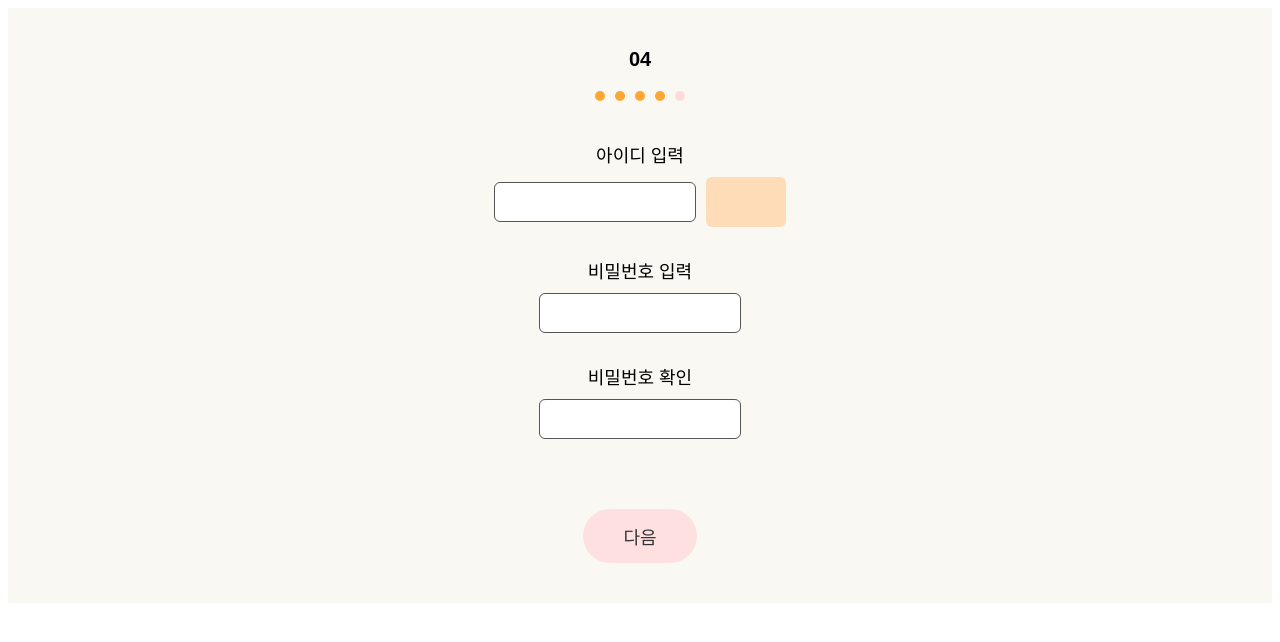
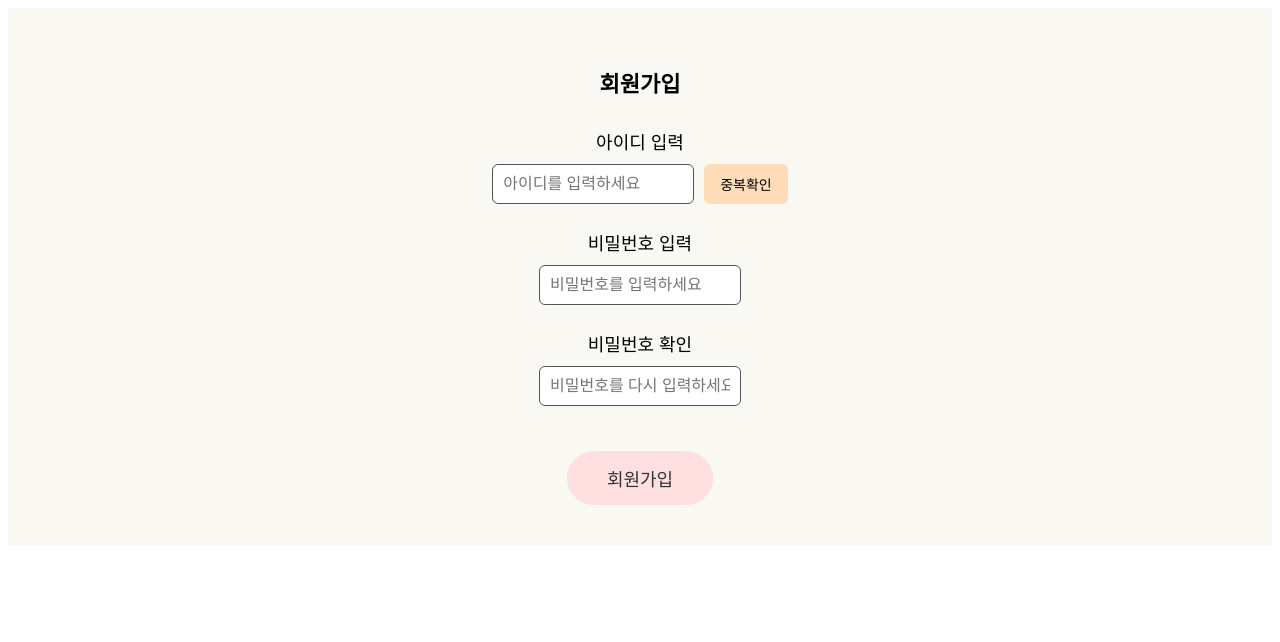
Before and after one commit to elroi773/Np_project, a Vue app in the folder np-project/: page /join4 in a window 1280 px wide. Shown: the top 642 px of the page. Built offline with nearby package versions, Linux system fonts and the light colour scheme.

Commit message:
join4.vue

```diff
--- a/np-project/src/views/join4.vue
+++ b/np-project/src/views/join4.vue
@@ -1,30 +1,33 @@
 <template>
     <div class="signup-container">
-      <div class="step-number">04</div>
+      <h2 class="step-title">회원가입</h2>
 
-      <div class="progress-dots">
-        <span v-for="(dot, index) in 5" :key="index" :class="['dot', { active: index < 4 }, { current: index === 4 }]"></span>
-      </div>
-
+      <!-- 아이디 입력 -->
       <div class="form-group">
         <label for="username">아이디 입력</label>
         <div class="input-row">
-          <input id="username" type="text" v-model="username" />
-          <div class="highlight-box"></div>
+          <input id="username" type="text" v-model="username" placeholder="아이디를 입력하세요" />
+          <button class="check-button" @click="checkDuplicate">중복확인</button>
         </div>
+        <p class="check-message" :class="{ available: isAvailable, unavailable: !isAvailable && checked }">
+          {{ checkMessage }}
+        </p>
       </div>
 
+      <!-- 비밀번호 입력 -->
       <div class="form-group">
         <label for="password">비밀번호 입력</label>
-        <input id="password" type="password" v-model="password" />
+        <input id="password" type="password" v-model="password" placeholder="비밀번호를 입력하세요" />
       </div>
 
+      <!-- 비밀번호 확인 -->
       <div class="form-group">
         <label for="confirmPassword">비밀번호 확인</label>
-        <input id="confirmPassword" type="password" v-model="confirmPassword" />
+        <input id="confirmPassword" type="password" v-model="confirmPassword" placeholder="비밀번호를 다시 입력하세요" />
       </div>
 
-      <button class="next-button" @click="goNext">다음</button>
+      <!-- 가입 버튼 -->
+      <button class="next-button" @click="submitForm">회원가입</button>
     </div>
   </template>
 
@@ -35,18 +38,52 @@
         username: '',
         password: '',
         confirmPassword: '',
+        checked: false,
+        isAvailable: false,
+        checkMessage: ''
       };
     },
     methods: {
-      goNext() {
-        if (this.password !== this.confirmPassword) {
-          alert('비밀번호가 일치하지 않습니다!');
+      // 중복확인 시뮬레이션 (서버 요청 대신 가짜 아이디 목록 사용)
+      checkDuplicate() {
+        const existingUsernames = ['admin', 'user1', 'test']; // 기존 아이디 목록
+        this.checked = true;
+
+        if (!this.username.trim()) {
+          this.checkMessage = '아이디를 입력해주세요.';
+          this.isAvailable = false;
           return;
         }
-        // 다음 단계로 이동 로직 (예: 라우터 이동 등)
-        alert('다음 단계로 이동합니다!');
+
+        if (existingUsernames.includes(this.username.trim().toLowerCase())) {
+          this.checkMessage = '이미 사용 중인 아이디입니다.';
+          this.isAvailable = false;
+        } else {
+          this.checkMessage = '사용 가능한 아이디입니다.';
+          this.isAvailable = true;
+        }
       },
-    },
+
+      submitForm() {
+        if (!this.username || !this.password || !this.confirmPassword) {
+          alert('모든 항목을 입력해주세요.');
+          return;
+        }
+
+        if (!this.checked || !this.isAvailable) {
+          alert('아이디 중복 확인을 해주세요.');
+          return;
+        }
+
+        if (this.password !== this.confirmPassword) {
+          alert('비밀번호가 일치하지 않습니다.');
+          return;
+        }
+
+        alert('회원가입 완료!');
+        // 실제 API 호출은 여기서 진행
+      }
+    }
   };
   </script>
 
@@ -58,36 +95,14 @@
     font-family: sans-serif;
   }
 
-  .step-number {
-    font-size: 20px;
+  .step-title {
+    font-size: 22px;
     font-weight: bold;
-    margin-bottom: 20px;
-  }
-
-  .progress-dots {
-    display: flex;
-    justify-content: center;
-    gap: 10px;
-    margin-bottom: 40px;
-  }
-
-  .dot {
-    width: 10px;
-    height: 10px;
-    border-radius: 50%;
-    background-color: #ffeedc;
-  }
-
-  .dot.active {
-    background-color: #ffa733;
-  }
-
-  .dot.current {
-    background-color: #ffdcdc;
+    margin-bottom: 30px;
   }
 
   .form-group {
-    margin-bottom: 30px;
+    margin-bottom: 25px;
   }
 
   label {
@@ -98,7 +113,6 @@
 
   .input-row {
     display: flex;
-    align-items: center;
     justify-content: center;
     gap: 10px;
   }
@@ -111,15 +125,30 @@
     font-size: 16px;
   }
 
-  .highlight-box {
-    width: 80px;
-    height: 50px;
+  .check-button {
     background-color: #fedcb8;
+    border: none;
+    padding: 10px 16px;
+    font-size: 14px;
     border-radius: 6px;
+    cursor: pointer;
+  }
+
+  .check-message {
+    margin-top: 8px;
+    font-size: 14px;
+  }
+
+  .available {
+    color: green;
+  }
+
+  .unavailable {
+    color: red;
   }
 
   .next-button {
-    margin-top: 40px;
+    margin-top: 20px;
     background-color: #ffe0e0;
     color: #333;
     padding: 14px 40px;
```
